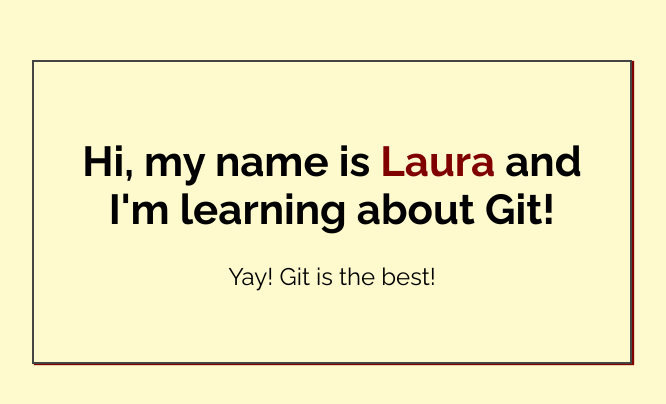
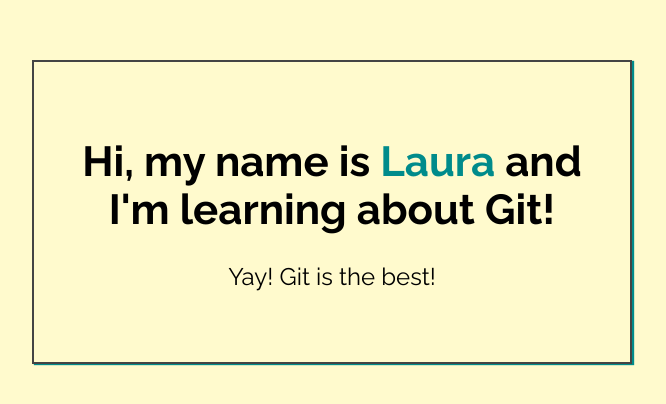
Before and after one commit to Frosty8104/my-first-repo, a plain HTML site: page index.html in a window 1280 px wide. Shown: the part 188-592 px from the top of the page, without its empty margins (308-974 px from the left). Drawn offline with Linux system fonts and the light colour scheme.

Commit message:
Changed hightlight and box shadow colour

```diff
--- a/css/main.css
+++ b/css/main.css
@@ -22,7 +22,7 @@ body {
     text-align: center;
     border: 2px solid #444;
     padding: 2em;
-    box-shadow: 2px 1px 1px maroon;
+    box-shadow: 2px 1px 1px darkcyan;
 }
 
 .greeting h1 {
@@ -37,7 +37,7 @@ body {
 }
 
 .highlight {
-    color: maroon;
+    color: darkcyan;
 }
 
 @media screen and (min-width: 760px) {
```
